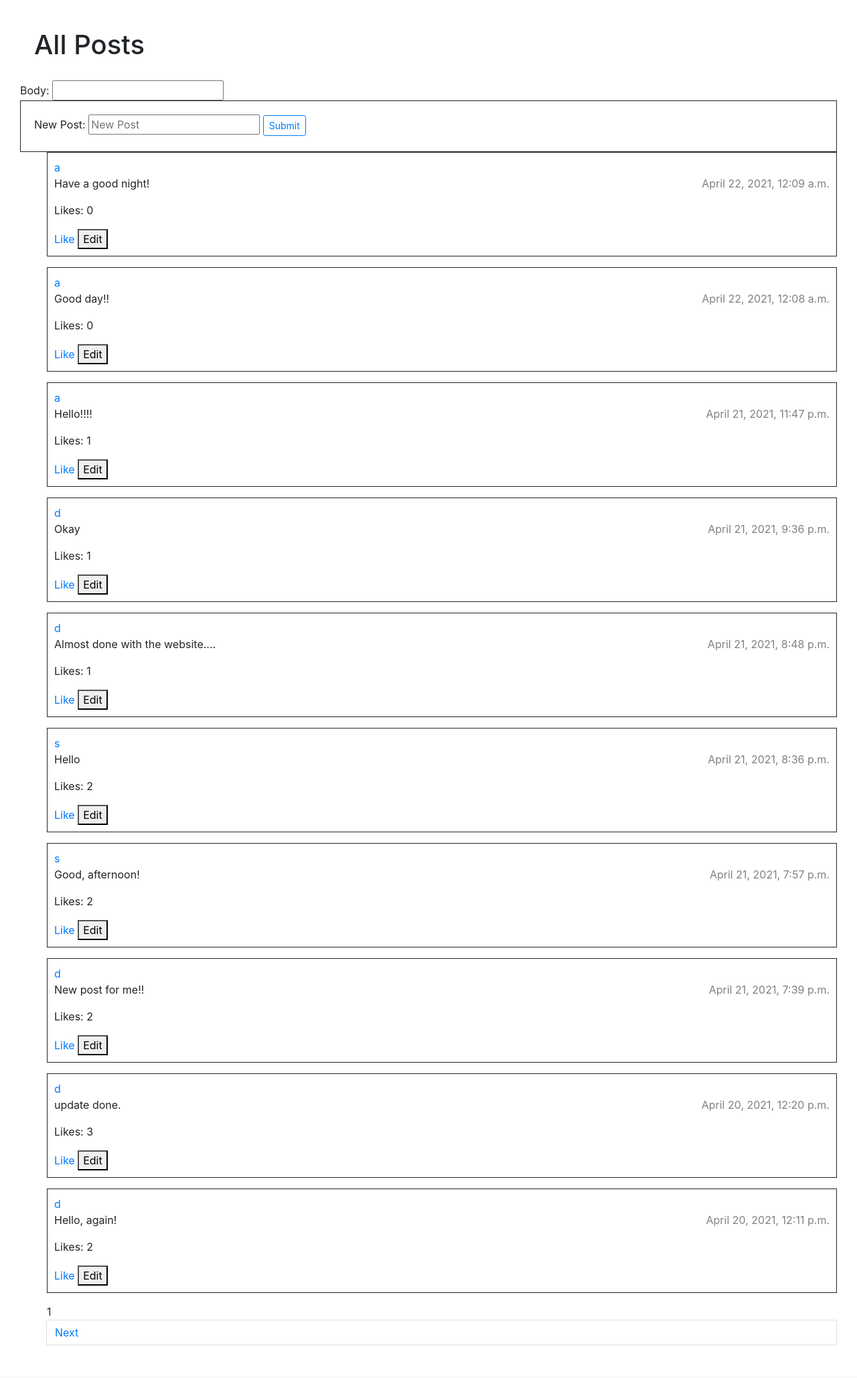
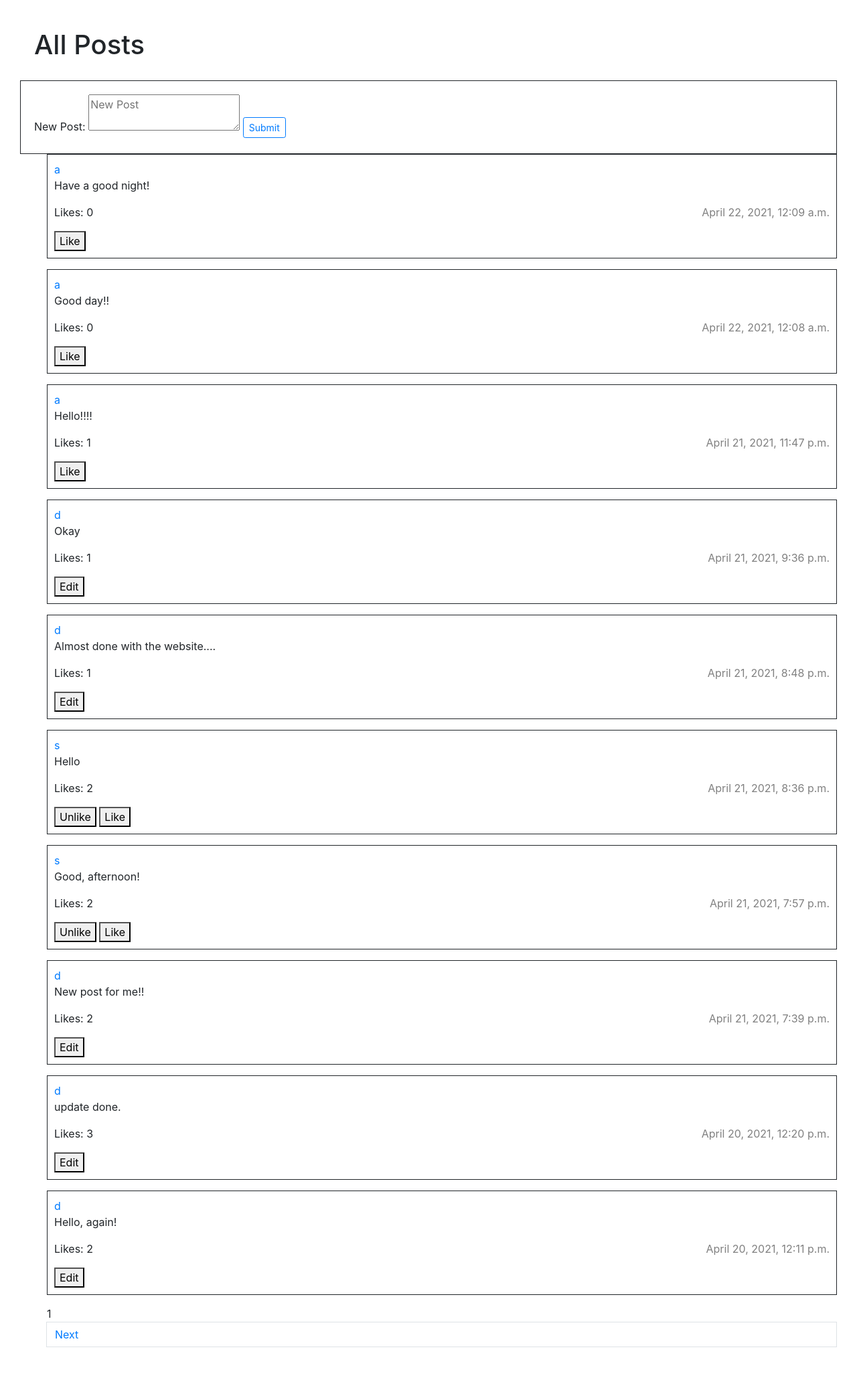
Before and after one commit to spencweaver/network, a Django app: page /post/0 in a window 1280 px wide. Shown: the part 56-2114 px from the top of the page at 67% size. Before the commit the page ends 2065 px from the top, so only its background shows below. Run offline with Django 3.2, Linux system fonts and the light colour scheme; a user stored in the database is signed in; data comes from the database, SQL or seed files in the repository; both versions use the stored data as it was after the commit; some libraries are stand-ins or nearby versions.

Commit message:
submitted work

```diff
--- a/network/models.py
+++ b/network/models.py
@@ -20,10 +20,7 @@ class Post(models.Model):
     author = models.ForeignKey("User", on_delete=models.PROTECT, related_name="posted")
     body = models.TextField(blank=True)
     timestamp = models.DateTimeField(auto_now_add=True)
-    # likes_count = models.IntegerField()
 
-    # def likers_count(obj):
-    #     return obj.likers.all().count()
 
     def __str__(self):
         return f"{self.author}: {self.body} id:{self.id}"
@@ -34,7 +31,7 @@ class Post(models.Model):
             "author": self.author.username,
             "body": self.body,
             "timestamp": self.timestamp.strftime("%b %d %Y, %I:%M %p"),
-            "likes": self.likes.count()
+            "likes_count": self.likes.count(),
         }
 
 
--- a/network/static/network/index.js
+++ b/network/static/network/index.js
@@ -1,18 +1,49 @@
 document.addEventListener('DOMContentLoaded', function() {
     document.querySelector('#newPost').addEventListener('submit', function(event) {
-        // event.preventDefault();
         newPost();
     });
     document.querySelectorAll('.edit_button').forEach(button => {
         button.onclick = () => {
             editPost(button.dataset.post);
-        };
+        }
     });
-    // document.querySelector('#like').addEventListener('click', () => likePost);
+    document.querySelectorAll('.like_button').forEach(button => {
+        button.onclick = () => {
+            likePost(button.dataset.post);
+        }
+    });
+});
 
 
-    // viewPosts();
-});
+async function likePost(post_id) {
+    const fetcher = await fetch(`like/${post_id}`, {
+        method: 'PUT',
+        body: JSON.stringify({
+            liked: true
+        })
+    })
+    .then(response => response.json())
+    .then(result => {
+        console.log(result);
+        document.querySelector(`.like_counter_${post_id}`).innerHTML = `Likes: ${result.likes_count}`
+    });
+}
+
+
+function saveEdit(post_id) {
+    const post = document.querySelector(`.edit_button_${post_id} > textarea`);
+    fetch(`/edit/${post_id}`, {
+        method: 'POST',
+        body: JSON.stringify({
+            body_edit: post.value
+        })
+    })
+    .then(response => response.json())
+    .then(result => {
+        console.log(result.body);
+        document.querySelector(`.edit_button_${post_id}`).innerHTML = `<p>${result.body}</p>`;
+    })
+}
 
 
 function editPost(post_id) {
@@ -20,23 +51,13 @@ function editPost(post_id) {
     .then(response => response.json())
     .then(post => {
         console.log(post);
-        body = post.body;
+        const body = post.body;
         console.log(body);
-        document.querySelector('#post_edit_text').value = body;
+        const form = `<textarea>${body}</textarea id="post_edit_${post_id}"><button onClick="saveEdit(${post_id})">Save</button>`;
+        document.querySelector(`.edit_button_${post_id}`).innerHTML = form;
     })
 }
 
-
-
-function likePost(post_id) {
-    fetch(`like/${post_id}`, {
-        method: 'PUT',
-        body: JSON.stringify({
-            liked: true
-        })
-    });
-    console.log("liked");
-}
 
 function newPost() {
     // document.querySelector('#posts_list').innerHTML = '';
@@ -52,29 +73,5 @@ function newPost() {
     .then(response => response.json())
     .then(result => {
         console.log(result);
-        // viewPosts();
     });
 }
-
-function viewPosts() {
-
-    // empty the post form
-    document.querySelector('.post_body').value = '';
-
-    // load the requested posts
-    fetch('post_view')
-    .then(response => response.json())
-    .then(post => {
-        // List out each post
-        for (var i = 0; i < post.length; i++) {
-            let body = post[i].body;
-            let id = post[i].id;
-
-            const li = document.createElement('li')
-            li.innerHTML = `${post[i].id} ${post[i].author}<br> ${body}<br>${post[i].timestamp} <button onclick="likePost(${id})">Like</button><button onclick="editPost(${id})">Edit</button>`;
-            li.classList.add('post_item');
-            li.id = `post_item_${id}`;
-            document.querySelector('#posts_list').append(li);
-        }
-    });
-}
--- a/network/templates/network/index.html
+++ b/network/templates/network/index.html
@@ -3,7 +3,9 @@
 
 
 {% block body %}
-    {% if user_profile %}
+    {% if user_profile == "Following Posts" %}
+        <h1 class="alert">{{ user_profile }}</h1>
+    {% elif user_profile.username %}
         <h1 class="alert">{{ user_profile.username }}'s Profile</h1>
         <h2>Followers: {{ user_profile.followings.count }}</h2>
         {% if user.is_authenticated and user_profile.id != user.id %}
@@ -18,29 +20,38 @@
         <h1 class="alert">All Posts</h1>
     {% endif %}
 
-    <form id="edit_post">
-         <div class="edit-group">
-             Body: <input id="post_edit_text">
-         </div>
-    </form>
-
 
     <div id="newPost">
         <form>
             <label>New Post: </label>
-            <input class="post_body" type="text" placeholder="New Post">
+            <textarea class="post_body" type="text" placeholder="New Post"></textarea>
             <input type="submit" class="btn btn-sm btn-outline-primary">
         </form>
     </div>
 
     {% for p in page %}
         <ul>
-            <li class="post_item">
-                <a href="{% url 'index' p.author.id %}">{{ p.author }}</a>
-                <p>{{ p.body }} <span class="timestamp">{{ p.timestamp }}</span></p>
-                <p>Likes: {{ p.likes.count }}</p>
-                <a href="{% url 'like' p.id %}">Like</a>
-                <button class="edit_button edit_button_{{ p.id }}" data-post="{{ p.id }}">Edit</button>
+            <li class="post_item post_{{ p.id }}">
+
+                    <a href="{% url 'index' p.author.id %}">{{ p.author }}</a>
+                    <div class="edit_button_{{ p.id }}">
+                        <p>{{ p.body }}</div> <span class="timestamp">{{ p.timestamp }}</span></p>
+                    <p class="like_counter_{{ p.id }}">Likes: {{ p.likes.count }}</p>
+
+
+                    {% for liked in p.likes.all %}
+                        {% if liked.liker.id == user.id and p.author.id != user.id %}
+                            <button class="like_button" data-post="{{ p.id }}">Unlike</button>
+                        {% endif %}
+                    {% endfor %}
+
+                    {% if p.author.id != user.id %}
+                        <button class="like_button" data-post="{{ p.id }}">Like</button>
+                    {% endif %}
+
+                    {% if p.author.id == user.id %}
+                        <button class="edit_button" data-post="{{ p.id }}">Edit</button>
+                    {% endif %}
             </li>
         </ul>
 
--- a/network/templates/network/layout.html
+++ b/network/templates/network/layout.html
@@ -26,7 +26,7 @@
                 </li>
                 {% if user.is_authenticated %}
                     <li class="nav-item">
-                        <a class="nav-link" href="#">Following</a>
+                        <a class="nav-link" href="?view={{ user.id }}">Following</a>
                     </li>
                     <li class="nav-item">
                         <a class="nav-link" href="{% url 'logout' %}">Log Out</a>
--- a/network/urls.py
+++ b/network/urls.py
@@ -15,6 +15,6 @@ urlpatterns = [
     path("posts", views.compose, name="compose"),
     path("edit/<int:post_id>", views.edit, name="edit"),
     path("post_view", views.post_view, name="post_view"),
-    path("like/<int:post_id>", views.like, name="like"),
+    path("post/like/<int:post_id>", views.like, name="like"),
 
 ]
--- a/network/views.py
+++ b/network/views.py
@@ -3,7 +3,7 @@ import json
 from django.contrib.auth import authenticate, login, logout
 from django.db import IntegrityError
 from django.http import HttpResponse, HttpResponseRedirect, JsonResponse
-from django.shortcuts import render
+from django.shortcuts import render, redirect
 from django.urls import reverse
 from django.core.exceptions import ObjectDoesNotExist
 
@@ -24,11 +24,32 @@ def home(request):
 
 
 def index(request, user_id):
-    # initialize following
+    # initialize following and user_profile
     following = True
 
+    # Check to see if following view
+    view = request.GET.get('view', 0)
+    if view != 0:
+        user_profile = 'Following Posts'
+        # Get the follower
+        try:
+            follower = UserUser.objects.get(follower=view)
+            following = follower.following.all()
+
+            # Create empty object of posts
+            posts = Post.objects.none()
+
+            # query for all the posts and merge
+            for f in following:
+                post = Post.objects.filter(author=f.id)
+                posts = post | posts
+        except ObjectDoesNotExist:
+            return render(request, "network/error.html", {
+                "error": "You are not following anyone"
+            })
+
     # Make sure it is not the index path
-    if user_id > 0:
+    elif user_id > 0:
         user_profile = User.objects.get(id=user_id)
         posts = Post.objects.filter(author=user_profile)
         f = request.user.followers.all()
@@ -37,8 +58,8 @@ def index(request, user_id):
             following = False
 
     else:
+        user_profile = None
         posts = Post.objects.all()
-        user_profile = None
 
     # Order the posts and paginate
     posts = posts.order_by("-timestamp").all()
@@ -49,18 +70,29 @@ def index(request, user_id):
         "page": p.page(page_number),
         "user_profile": user_profile,
         "following": following,
+        "like": like,
     })
 
 
 @csrf_exempt
 def edit(request, post_id):
+    # Make sure the post exists
     try:
         post = Post.objects.get(id=post_id)
     except Post.doesNotExist:
         return JsonResponse({"error": "Post not found."}, status=404)
+
+    if request.method == 'POST':
+        # load the data
+        data = json.loads(request.body)
+
+        # get the edit content and update
+        body = data.get("body_edit", "")
+        post.body = body
+        post.save()
+
+        # give to fetch function
     return JsonResponse(post.serialize())
-    # return JsonResponse([post.serialize() for post in posts], safe=False)
-
 
 
 @csrf_exempt
@@ -73,7 +105,6 @@ def follow(request, user_id):
         useruser = UserUser.objects.get(follower=request.user)
     except ObjectDoesNotExist:
         useruser = None
-        return HttpResponse("follow")
 
     # check if already following
     if request.user.followers.filter(following=following).exists():
@@ -94,6 +125,11 @@ def follow(request, user_id):
 
 @csrf_exempt
 def like(request, post_id):
+    # get the put information
+    if request.method == "PUT":
+        data = json.loads(request.body)
+        if data.get("liked") is not None:
+            archive = data["liked"]
     # Look up the post
     post = Post.objects.get(id=post_id)
 
@@ -108,33 +144,17 @@ def like(request, post_id):
         likes = Like(liker=request.user)
         likes.save()
 
+    # Check to see if already liked
+    elif request.user.likers.filter(post=post).exists():
+        likes.post.remove(post)
 
-    likes.post.add(post)
+    # add like to post
+    else:
+        likes.post.add(post)
+
+    # Save the change
     post.save()
-
-    if request.method == "PUT":
-        return HttpResponse("put")
-        # data = json.loads(request.liked)
-        # if data.get("liked") is not None:
-
-    # count = len(likes.posts)
-    return HttpResponseRedirect(reverse("index", args=[0]))
-
-    # except Like.DoesNotExist:
-        # return JsonResponse("error": "not found"}, status=404)
-
-    if request.method == "PUT":
-        data = json.loads(request.liked)
-        if data.get("liked") is not None:
-            like.liked = data["liked"]
-        like.save()
-        return HttpResponse(status=204)
-
-            # like.
-            ##################### I stopped here.
-
-    return HttpResponse("hello")
-
+    return JsonResponse(post.serialize())
 
 
 @csrf_exempt
```
Also changed, not shown: network/templates/network/error.html (added, +7 -0 lines), db.sqlite3.
